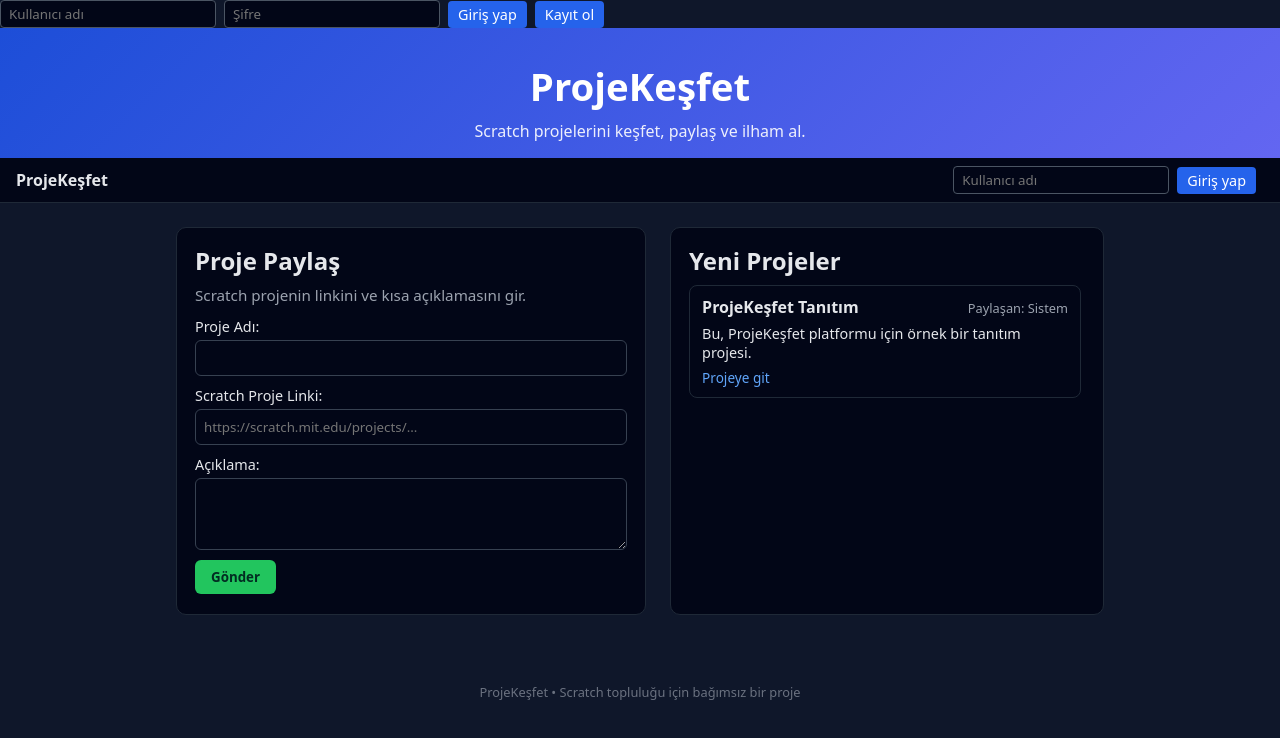
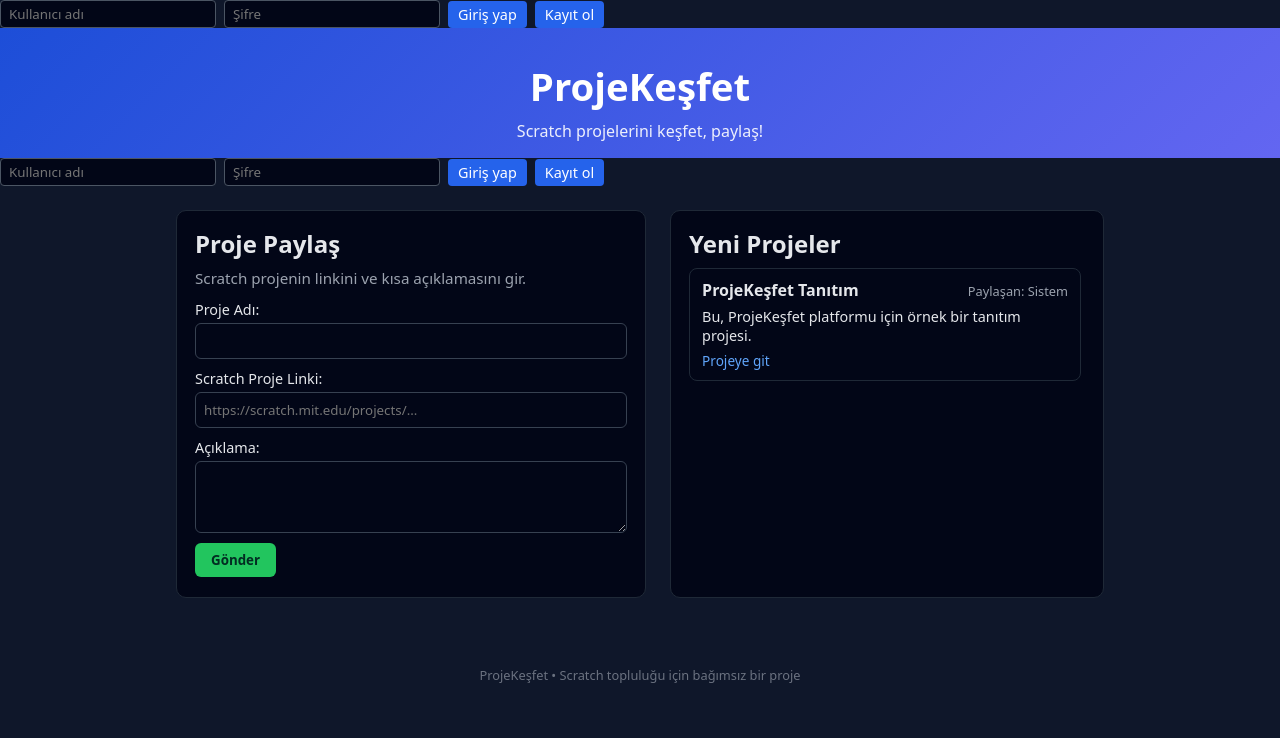
Before and after one commit to Windev7/ProjeKesfet, a plain HTML site: page index.html in a window 1280 px wide. Drawn offline with Linux system fonts and the light colour scheme.

Commit message:
Update index.html

```diff
--- a/index.html
+++ b/index.html
@@ -16,17 +16,16 @@
 <body>
     <header>
         <h1>ProjeKeşfet</h1>
-        <p>Scratch projelerini keşfet, paylaş ve ilham al.</p>
+        <p>Scratch projelerini keşfet, paylaş!</p>
     </header>
 
-    <nav class="top-bar">
-        <div class="logo">ProjeKeşfet</div>
-        <div class="user-area">
-            <input type="text" id="usernameInput" placeholder="Kullanıcı adı">
-            <button id="loginBtn">Giriş yap</button>
-            <span id="currentUser"></span>
-        </div>
-    </nav>
+   <div class="user-area">
+    <input type="text" id="usernameInput" placeholder="Kullanıcı adı">
+    <input type="password" id="passwordInput" placeholder="Şifre">
+    <button id="loginBtn">Giriş yap</button>
+    <button id="registerBtn">Kayıt ol</button>
+    <span id="currentUser"></span>
+</div>
 
     <main>
         <section class="submit-section">
```
